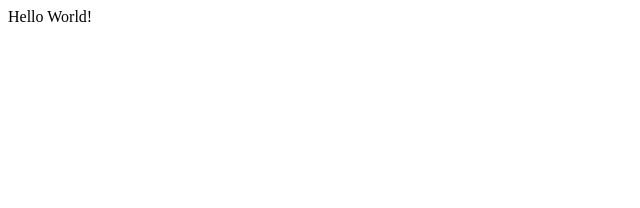
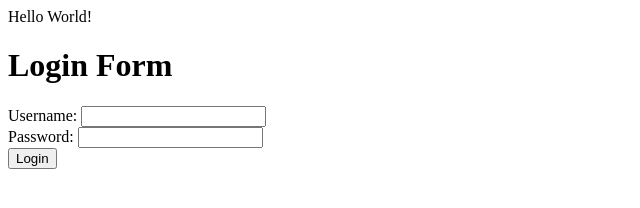
Before and after one commit to amitdev00/ecommerce, a plain HTML site: page index.html in a window 1280 px wide. Shown: the whole page, without its empty margins (0-640 px from the left). Drawn offline with Linux system fonts and the light colour scheme.

Commit message:
login form added

```diff
--- a/index.html
+++ b/index.html
@@ -7,5 +7,14 @@
 </head>
 <body>
     <div>Hello World!</div>
+    <h1>Login Form</h1>
+    <form action="/login" method="post">
+        <label for="username">Username:</label>
+        <input type="text" id="username" name="username" required>
+        <br>
+        <label for="password">Password:</label>
+        <input type="password" id="password" name="password" required>
+        <br>
+        <button type="submit">Login</button>
 </body>
 </html>
```
